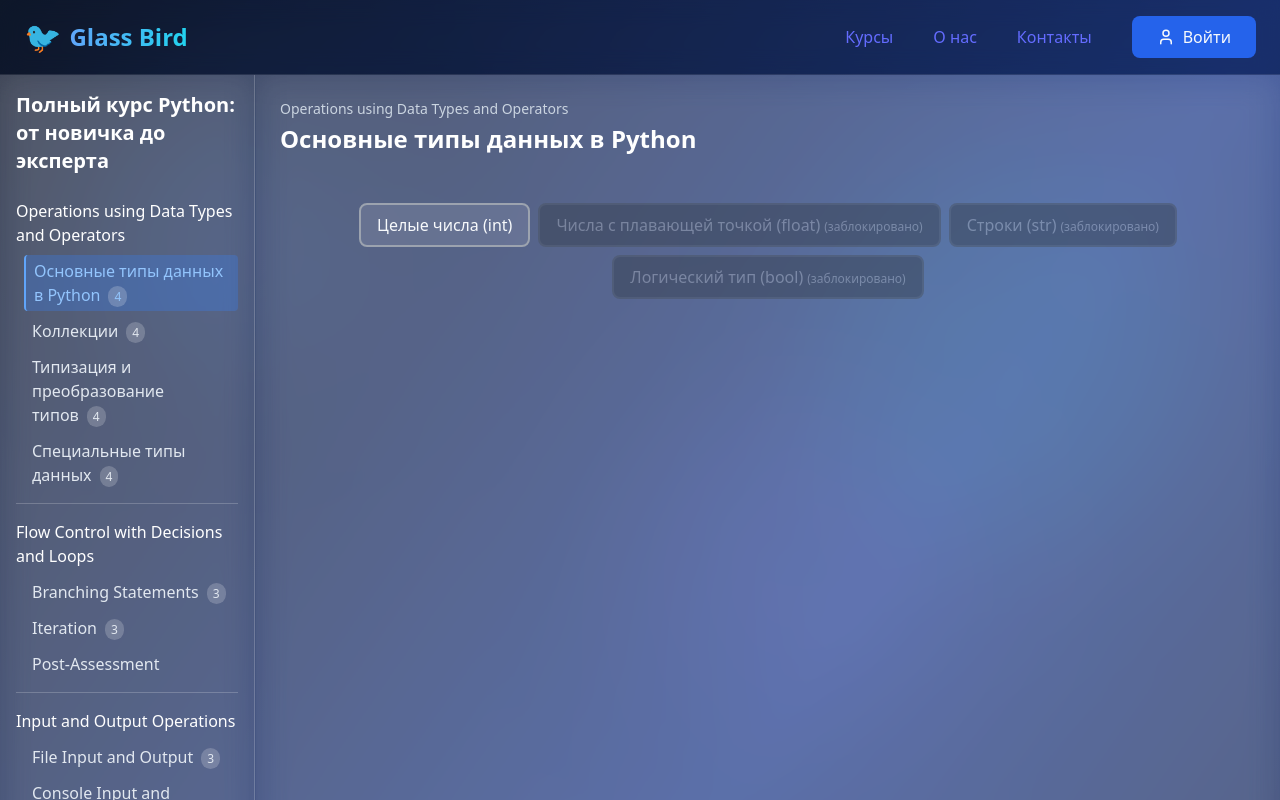
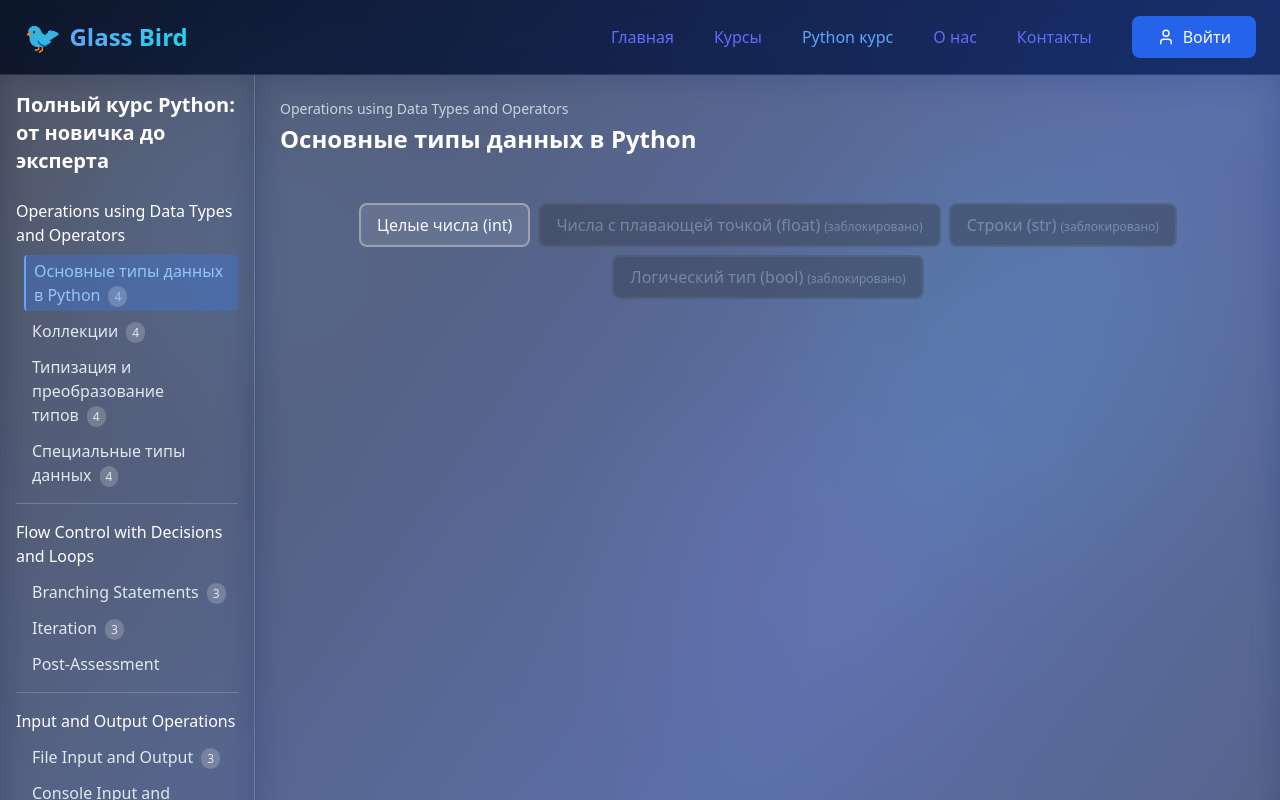
Before and after one commit to Mefist89/glass-bird, a React (Vite) app: page /python-course in a window 1280 px wide. Shown: the top 800 px of the page. Built offline with nearby package versions, Linux system fonts and the light colour scheme.

Commit message:
upd : add link home page

```diff
--- a/src/components/Header.tsx
+++ b/src/components/Header.tsx
@@ -1,6 +1,7 @@
 import { useState, useEffect } from 'react';
 import { User, LogOut, Menu, X } from 'lucide-react';
 import { useAuth } from '../context/AuthContext';
+import { useLocation, useNavigate } from 'react-router-dom';
 
 interface NavItem {
   title: string;
@@ -10,6 +11,8 @@ interface NavItem {
 const Header = () => {
   const [isMobileMenuOpen, setIsMobileMenuOpen] = useState(false);
   const { user, isAuthenticated, isAdmin, login, logout } = useAuth();
+  const location = useLocation();
+  const navigate = useNavigate();
 
   // Закрытие мобильного меню при изменении размера экрана на desktop
   useEffect(() => {
@@ -24,7 +27,9 @@ const Header = () => {
   }, []);
 
   const navLinks: NavItem[] = [
-    { title: 'Курсы', url: '#courses' },
+    { title: 'Главная', url: '/' },
+    { title: 'Курсы', url: '/#courses' },
+    { title: 'Python курс', url: '/python-course' },
     { title: 'О нас', url: '#about' },
     { title: 'Контакты', url: '#contact' },
   ];
@@ -39,19 +44,25 @@ const Header = () => {
               Glass Bird
             </span>
           </div>
-
 {/* Desktop Menu */}
 <div className="hidden lg:flex items-center space-x-10">
   {navLinks.map((link, index) => (
     <a
       key={index}
       href={link.url}
-                className="hover:text-blue-400 transition-colors"
+      className={`hover:text-blue-400 transition-colors ${location.pathname === link.url ? 'text-blue-400 font-medium' : ''}`}
       aria-label={link.title}
+      onClick={(e) => {
+        if (link.url.startsWith('/')) {
+          e.preventDefault();
+          navigate(link.url);
+        }
+      }}
     >
       {link.title}
     </a>
   ))}
+
 
             {isAuthenticated ? (
               <div className="flex items-center space-x-4">
@@ -106,8 +117,14 @@ const Header = () => {
               <a
                 key={index}
                 href={link.url}
-                className="block hover:text-blue-400 transition-colors py-2 border-b border-white/10"
-                onClick={() => setIsMobileMenuOpen(false)}
+                className={`block hover:text-blue-400 transition-colors py-2 border-b border-white/10 ${location.pathname === link.url ? 'text-blue-400 font-medium' : ''}`}
+                onClick={(e) => {
+                  setIsMobileMenuOpen(false);
+                  if (link.url.startsWith('/')) {
+                    e.preventDefault();
+                    navigate(link.url);
+                  }
+                }}
               >
                 {link.title}
               </a>
--- a/src/pages/HomePage.tsx
+++ b/src/pages/HomePage.tsx
@@ -1,6 +1,7 @@
 import { useState, useEffect } from 'react';
 import { BookOpen, User } from 'lucide-react';
 import { useAuth } from '../context/AuthContext';
+import { useNavigate } from 'react-router-dom';
 import Header from '../components/Header';
 import LoginForm from '../components/auth/LoginForm';
 import Footer from '../components/Footer';
@@ -8,6 +9,7 @@ import Footer from '../components/Footer';
 const GlassBirdHome = () => {
   const [showLoginForm, setShowLoginForm] = useState(false);
   const { user, isAuthenticated, isAdmin, login, logout } = useAuth();
+  const navigate = useNavigate();
 
   // Обработчик события открытия формы входа
   useEffect(() => {
@@ -129,6 +131,8 @@ const GlassBirdHome = () => {
                   onClick={() => {
                     if (!isAuthenticated) {
                       setShowLoginForm(true);
+                    } else {
+                      navigate('/python-course');
                     }
                   }}
                 >
```
Lines whose indentation alone changed are shown as unchanged.
